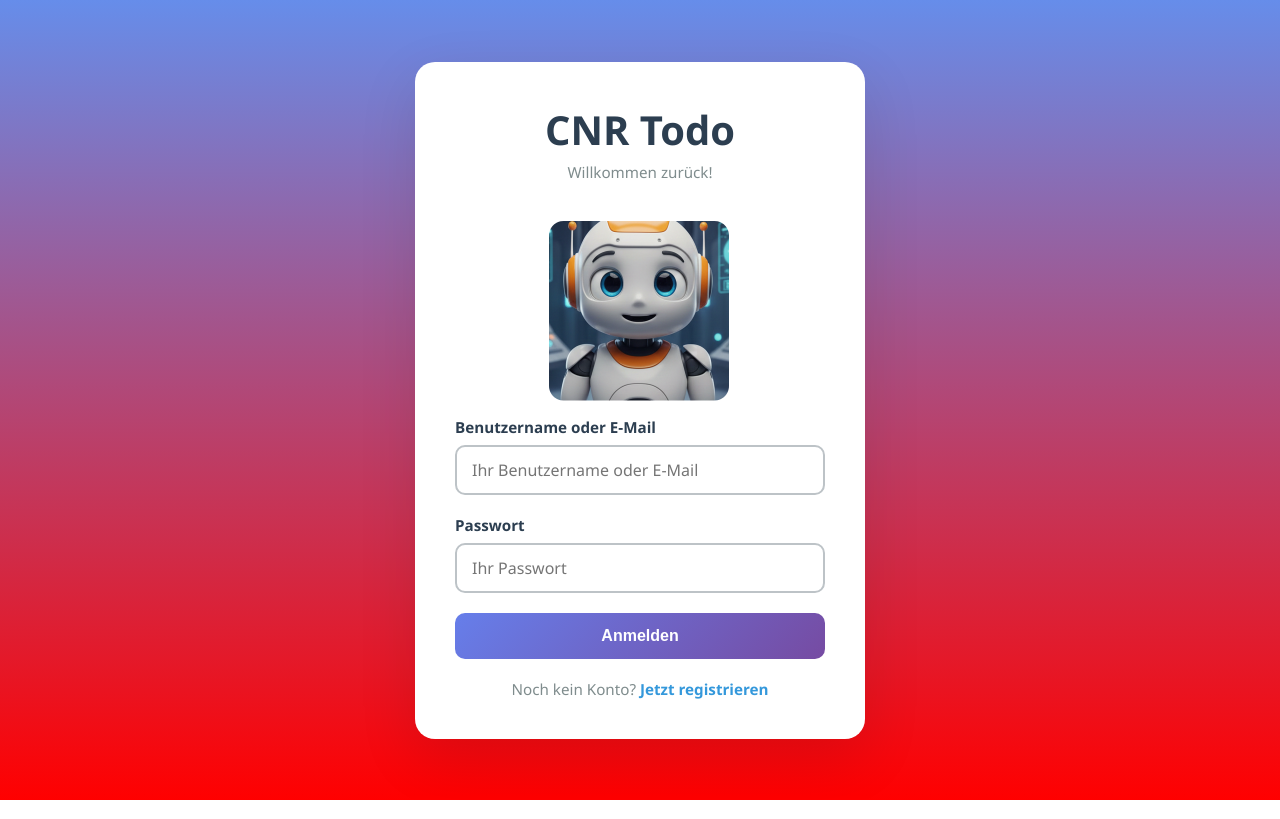
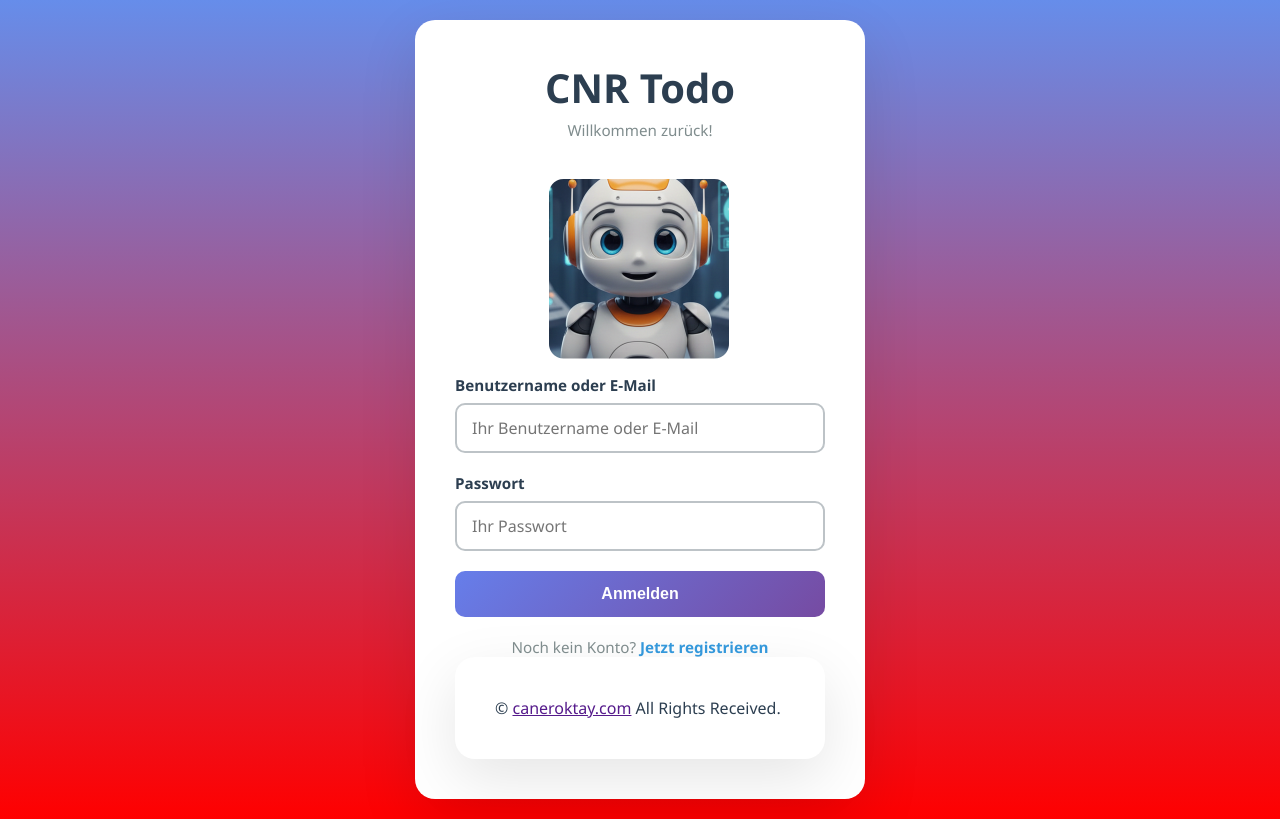
Before and after one commit to caneroktay/CNR_ToDo, a PHP site: page /login.php in a window 1280 px wide. Run offline with PHP 8.4, Linux system fonts and the light colour scheme.

Commit message:
copyrghr

```diff
--- a/login.php
+++ b/login.php
@@ -98,7 +98,13 @@ if ($_SERVER['REQUEST_METHOD'] === 'POST') {
         <div class="link">
             Noch kein Konto? <a href="register.php">Jetzt registrieren</a>
         </div>
+        <div class="container">
+            <span>&copy <a href="">caneroktay.com</a> All Rights Received.</span>
     </div>
+    </div>
+
+
+
     <script>
         function chngavatar(imagePath) {
             document.getElementById('avatar').src = imagePath;
```
